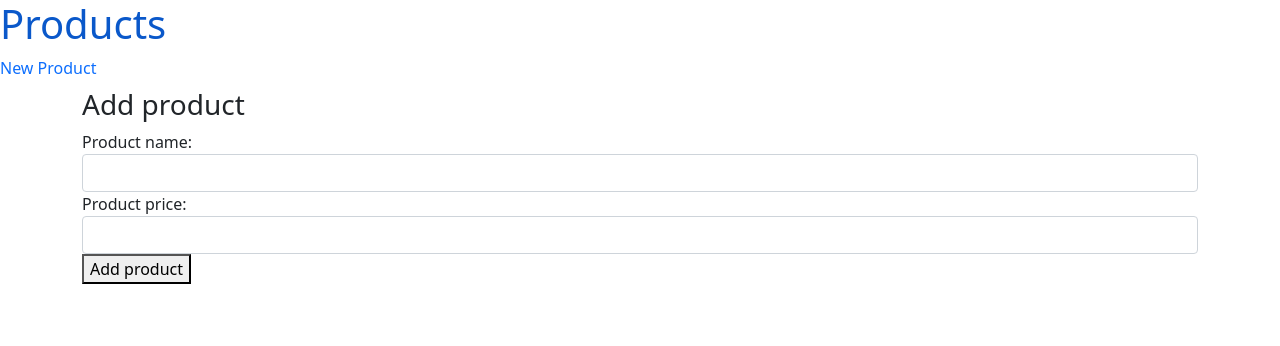
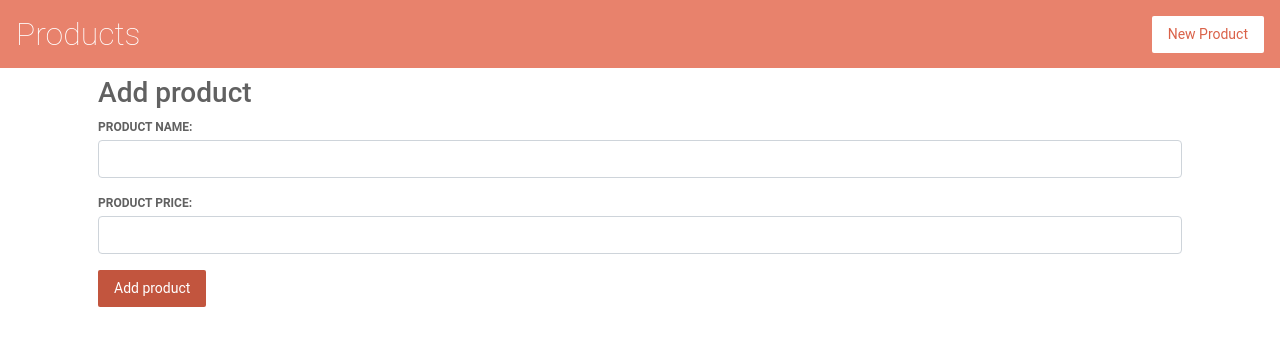
Before and after one commit to rleguizamon01/front-products-manager, an Angular app: page /products/create in a window 1280 px wide. Shown: the top 346 px of the page. Built offline with nearby package versions, Linux system fonts and the light colour scheme.

Commit message:
style edited

```diff
--- a/src/styles.sass
+++ b/src/styles.sass
@@ -1 +1,102 @@
-/* You can add global styles to this file, and also import other style files */
+
+*
+  font-family: 'Roboto', Arial, sans-serif
+  color: #616161
+  box-sizing: border-box
+  -webkit-font-smoothing: antialiased
+  -moz-osx-font-smoothing: grayscale
+
+body
+  margin: 0
+
+.container
+  display: flex
+  flex-direction: row
+
+router-outlet + *
+  padding: 0 16px
+
+h1
+  font-size: 32px
+
+h2
+  font-size: 20px
+
+h1, h2
+  font-weight: lighter
+
+p
+  font-size: 14px
+
+a
+  cursor: pointer
+  color: #C2553E
+  text-decoration: none
+
+  &:hover
+    opacity: 0.8
+
+input
+  font-size: 14px
+  border-radius: 2px
+  padding: 8px
+  margin-bottom: 16px
+  border: 1px solid #BDBDBD
+
+label
+  font-size: 12px
+  font-weight: bold
+  margin-bottom: 4px
+  display: block
+  text-transform: uppercase
+
+.button, button
+  display: inline-flex
+  align-items: center
+  padding: 8px 16px
+  border-radius: 2px
+  font-size: 14px
+  cursor: pointer
+  background-color: #C2553E
+  color: white
+  border: none
+
+.button:hover, button:hover
+  opacity: 0.8
+  font-weight: normal
+
+.button:disabled, button:disabled
+  opacity: 0.5
+  cursor: auto
+
+.fancy-button
+  background-color: white
+  color: #DA6249
+
+app-product-list
+    width: 100%
+
+app-product-create
+    width: 100%
+
+app-product-edit
+    width: 100%
+
+app-product-details
+    width: 100%
+
+/* Top Bar
+
+app-top-bar
+  width: 100%
+  height: 68px
+  background-color: #E8826C
+  padding: 16px
+  display: flex
+  flex-direction: row
+  justify-content: space-between
+  align-items: center
+
+  h1
+    color: white
+    margin: 0
```
